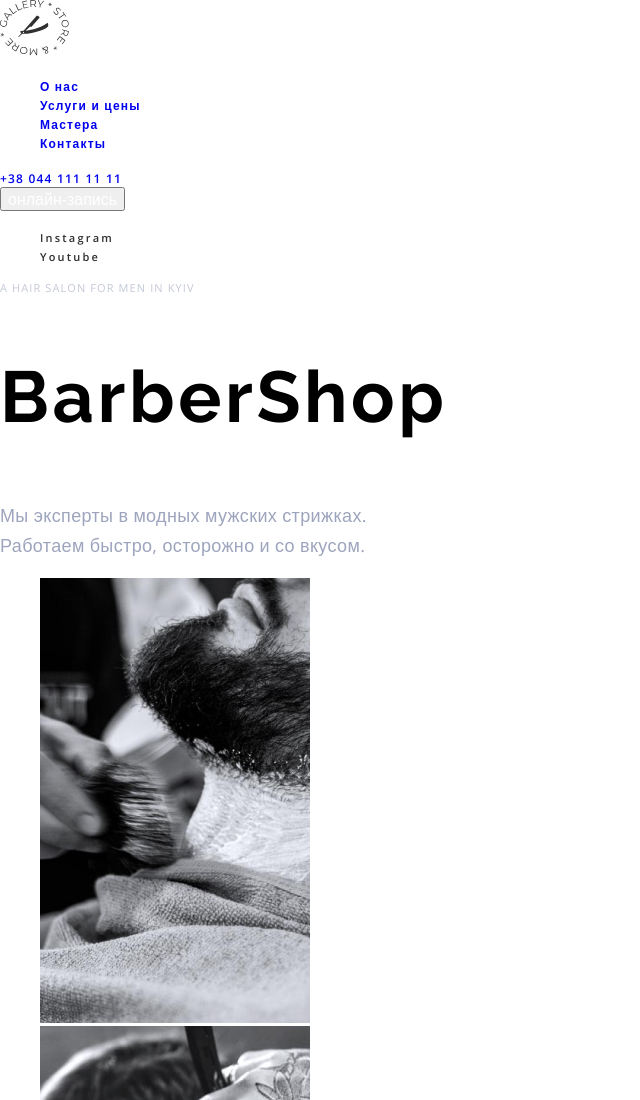
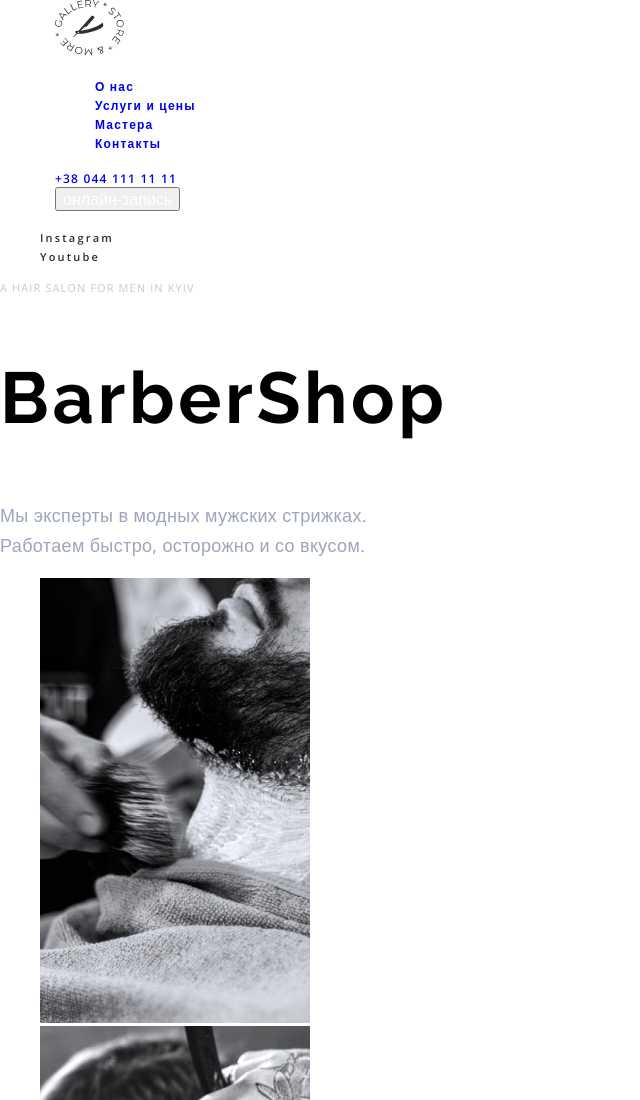
Before and after one commit to denis-tsibaev/Barbershop-lesson, a plain HTML site: page index.html in a window 1280 px wide. Shown: the top 1100 px of the page, without its empty margins (0-640 px from the left). Drawn offline with nearby package versions, Linux system fonts and the light colour scheme.

Commit message:
next lesson

```diff
--- a/css/style.css
+++ b/css/style.css
@@ -6,6 +6,7 @@
   --second-font: "Raleway", sans-serif;
 }
 /* =======COMPONENTS======= */
+
 body {
   font-family: var(--main-font);
   font-style: normal;
@@ -69,6 +70,12 @@ p {
   list-style: none;
 }
 
+.container {
+  width: 1200px;
+  padding: 0 15px;
+  margin: 0 auto;
+}
+
 .address {
   font-style: normal;
 }
@@ -127,7 +134,7 @@ p {
 
 .top-right h1 {
   font-size: 72px;
-  line-height: 1.18;
+  line-height: 1.181;
   letter-spacing: 0.05em;
   /* color: #ffffff; */
 }
--- a/index.html
+++ b/index.html
@@ -17,7 +17,7 @@
 
 <body>
 	<!-- Шапка сайта -->
-	<header class="header">
+	<header class="header container">
 		<nav class="menu">
 			<a href="./index.html" aria-label="Логотип">
 				<img src="./img/Logo.svg" alt="logo Gallery Store">
@@ -53,9 +53,12 @@
 				</ul>
 			</div>
 			<div class="top-right">
-				<p class="subtitle subtitle-light">A hair salon for men in Kyiv</p>
+				<p class="subtitle subtitle-light">
+					A hair salon for men in Kyiv
+				</p>
 				<h1>BarberShop</h1>
-				<p class="description description-light ">Мы эксперты в модных мужских стрижках. <br>
+				<p class="description description-light ">
+					Мы эксперты в модных мужских стрижках. <br>
 					Работаем быстро, осторожно и со вкусом.</p>
 			</div>
 		</section>
```
